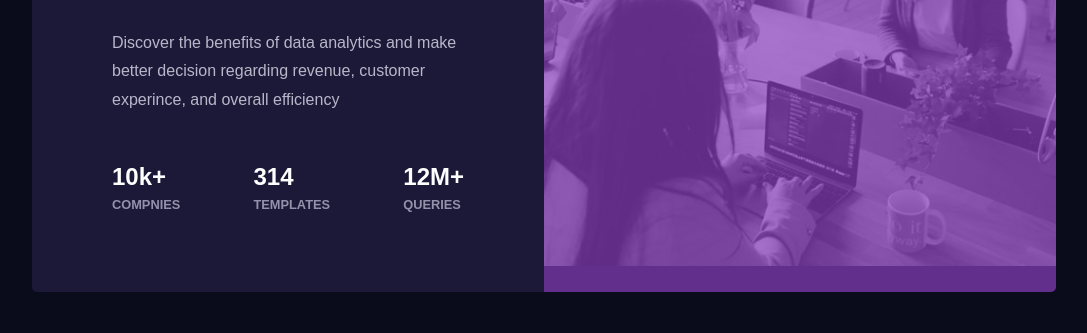
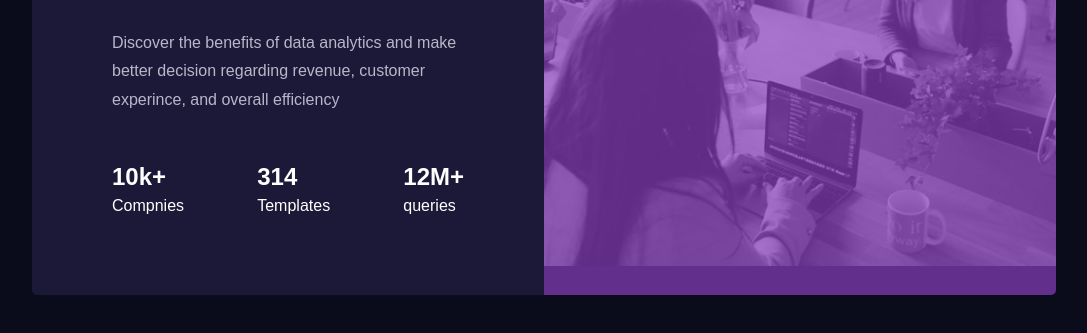
Before and after one commit to mashbd/front_end_mentor_challenge1, a plain HTML site: page index.html in a window 1280 px wide. Shown: the part 257-590 px from the top of the page, without its empty margins (96-1183 px from the left). Drawn offline with Linux system fonts and the light colour scheme.

Commit message:
Update index.html

```diff
--- a/index.html
+++ b/index.html
@@ -9,7 +9,7 @@
     <link rel="stylesheet" href="style.css">
 </head>
 <body>
-   <section class="card">
+   <section>
        <div class="container">
         <div class="card__area">
             <div class="card__area-left">
@@ -25,15 +25,15 @@
                <div class="counter">
                 <div class="counter_1 count">
                     <h2>10k+</h2>
-                    <h4>Compnies</h4>
+                    <p>Compnies</p>
                 </div>
                 <div class="counter_2 count">
                  <h2>314</h2>
-                 <h4>Templates</h4>
+                 <p>Templates</p>
                 </div>
                 <div class="counter_3 count">
                  <h2>12M+</h2>
-                 <h4>queries</h4>
+                 <p>queries</p>
                 </div>
             </div>
             </div>
```
